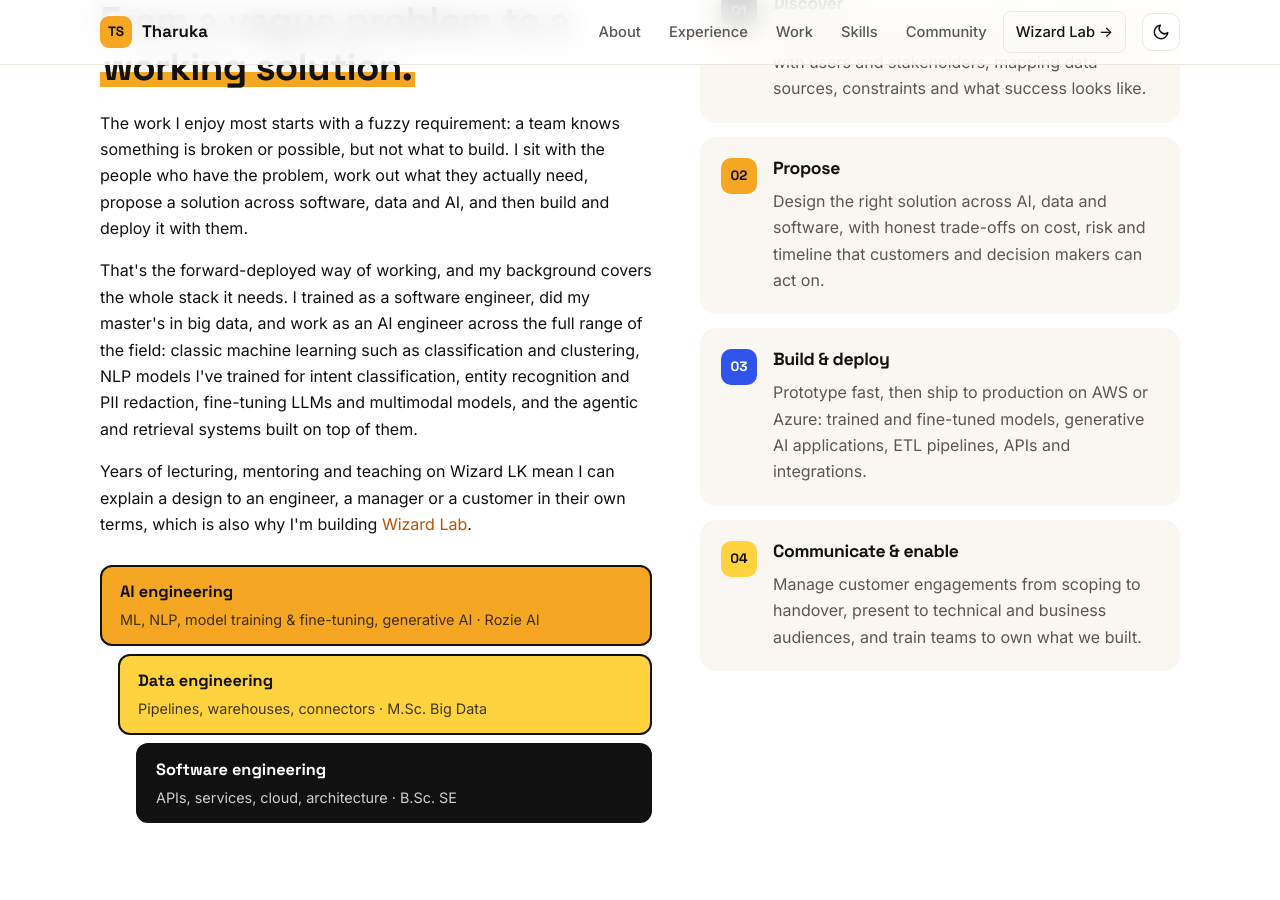
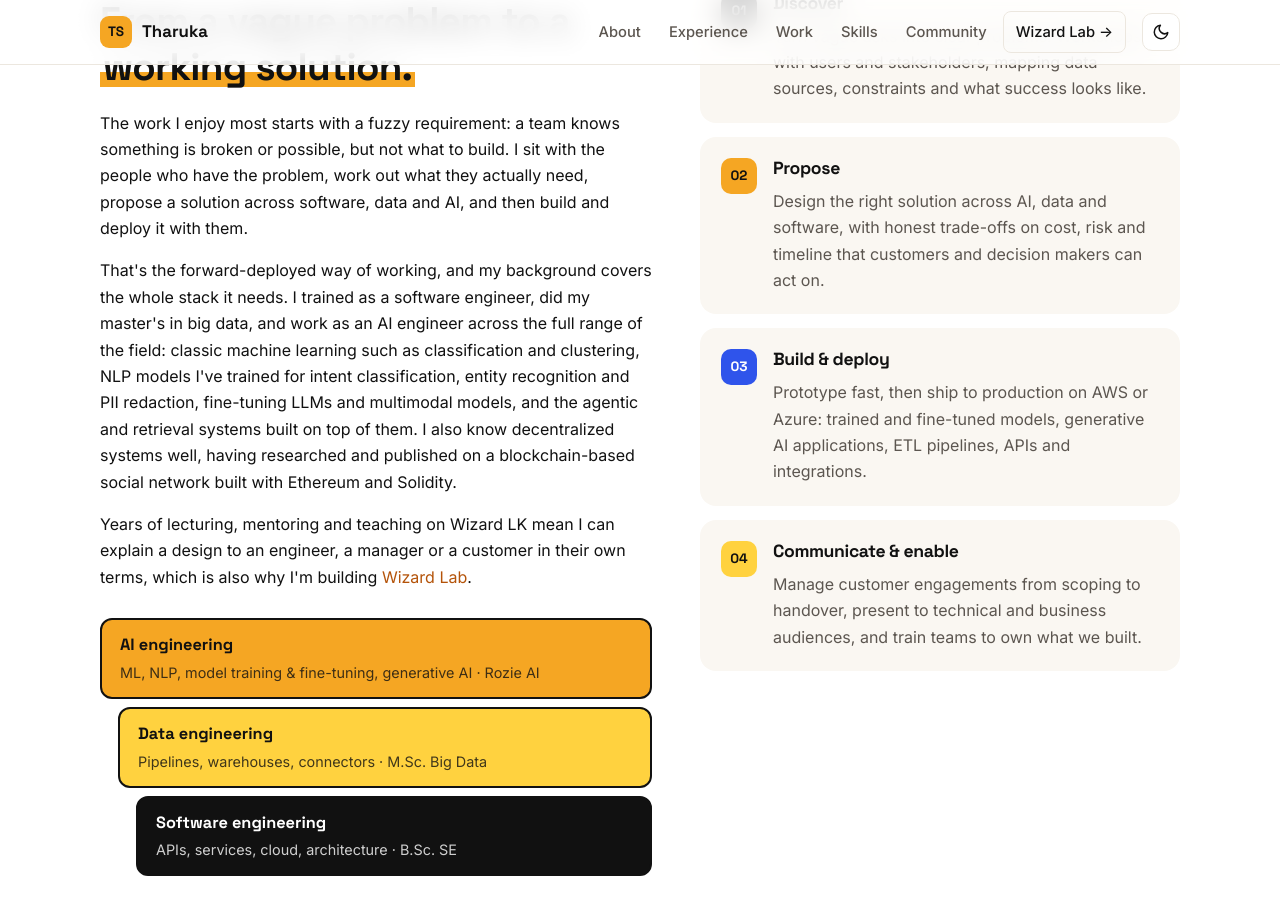
Before and after one commit to TharukaVishwajith/tharukavishwajith.github.io, a Jekyll site: the page built from index.html, in a window 1280 px wide and 900 px high, scrolled down 1219 px. Built offline with Jekyll 4.4.1, drawn with Linux system fonts in a browser that asks for light colours; some of the changed text lies outside the part shown.

Commit message:
Highlight blockchain and dApp experience
Rename the skill group to Blockchain & dApps with broader items, and
mention the decentralized systems research in About.

Co-Authored-By: Claude Opus 5.5 <noreply@anthropic.com>
Claude-Session: https://claude.ai/code/session_013yGcBE4LTnHEs2Voa2Evx5

```diff
--- a/_data/skills.yml
+++ b/_data/skills.yml
@@ -10,7 +10,7 @@
   items: [PostgreSQL, MySQL, MongoDB Atlas, DynamoDB, Elasticsearch]
 - group: Languages & frameworks
   items: [Python, Java, JavaScript, FastAPI, Falcon, Spring Boot, Scrapy]
-- group: Decentralized systems
-  items: [Ethereum, Solidity, Smart contracts, Whisper]
+- group: Blockchain & dApps
+  items: [Blockchain, dApps, Ethereum, Solidity, Smart contracts, Whisper, Web3]
 - group: Cloud & DevOps
   items: [AWS, Azure, Docker, CloudFormation, GitHub Actions, CI/CD]
--- a/index.html
+++ b/index.html
@@ -69,7 +69,7 @@ title: Tharuka Sarathchandra · AI & Data Engineer
           <span class="eyebrow"><span class="num">01</span>About</span>
           <h2>From a vague problem to a <span class="grad-text">working solution.</span></h2>
           <p>The work I enjoy most starts with a fuzzy requirement: a team knows something is broken or possible, but not what to build. I sit with the people who have the problem, work out what they actually need, propose a solution across software, data and AI, and then build and deploy it with them.</p>
-          <p>That's the forward-deployed way of working, and my background covers the whole stack it needs. I trained as a software engineer, did my master's in big data, and work as an AI engineer across the full range of the field: classic machine learning such as classification and clustering, NLP models I've trained for intent classification, entity recognition and PII redaction, fine-tuning LLMs and multimodal models, and the agentic and retrieval systems built on top of them.</p>
+          <p>That's the forward-deployed way of working, and my background covers the whole stack it needs. I trained as a software engineer, did my master's in big data, and work as an AI engineer across the full range of the field: classic machine learning such as classification and clustering, NLP models I've trained for intent classification, entity recognition and PII redaction, fine-tuning LLMs and multimodal models, and the agentic and retrieval systems built on top of them. I also know decentralized systems well, having researched and published on a blockchain-based social network built with Ethereum and Solidity.</p>
           <p>Years of lecturing, mentoring and teaching on Wizard LK mean I can explain a design to an engineer, a manager or a customer in their own terms, which is also why I'm building <a href="{{ site.learn.url | relative_url }}">{{ site.learn.name }}</a>.</p>
           <div class="stack" aria-label="The stack I work across">
             <div class="stack-layer layer-ai"><strong>AI engineering</strong><span>ML, NLP, model training & fine-tuning, generative AI · Rozie AI</span></div>
```
